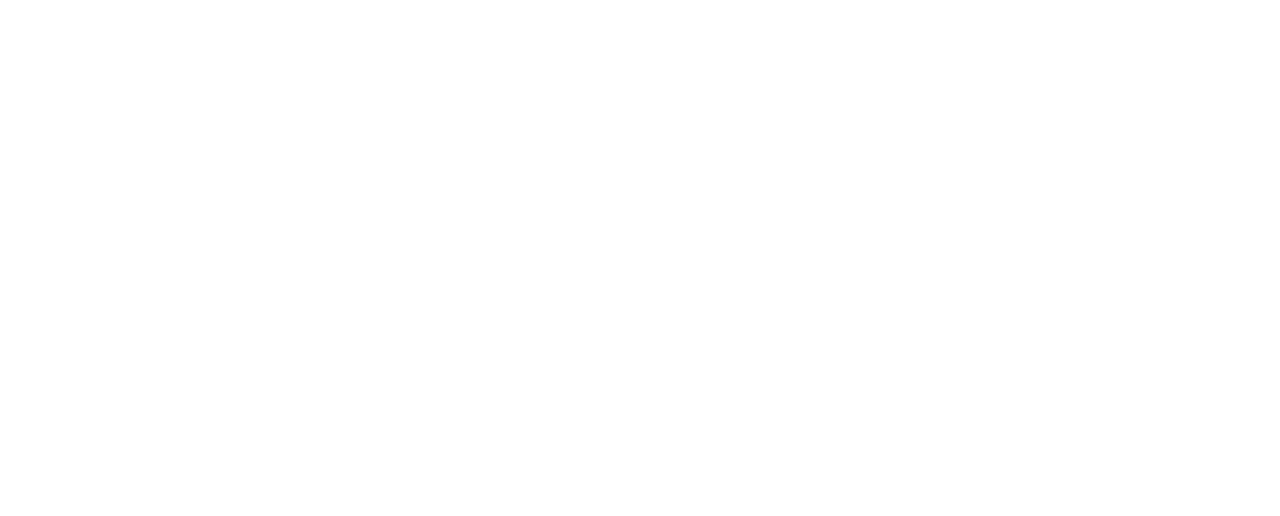
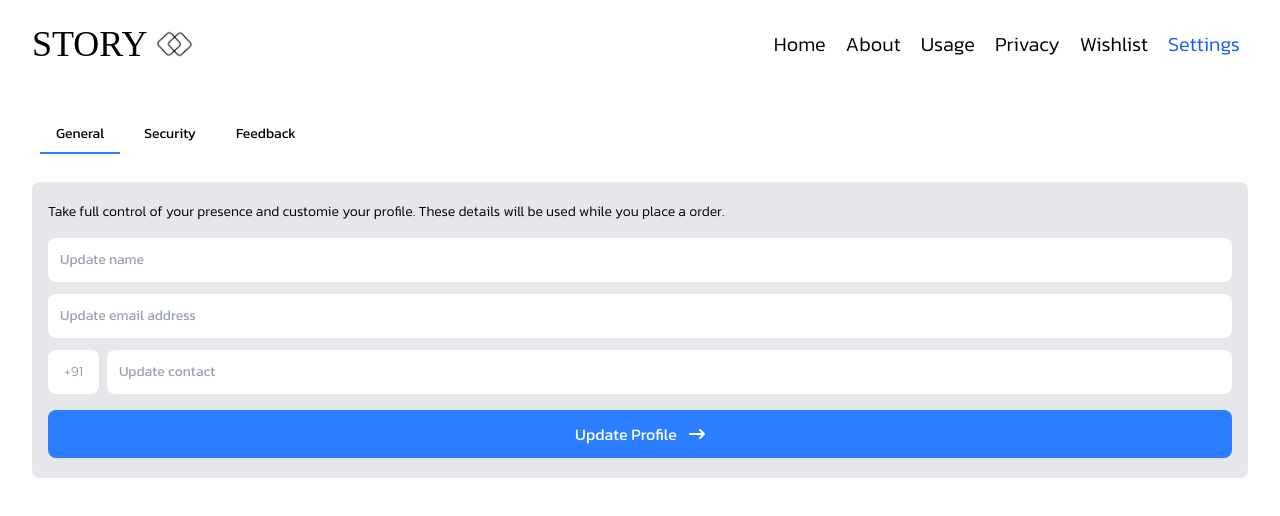
Before and after one commit to isudiptodas/STORY-Digital_Content_Marketplace, a Next.js app: page /customer/settings in a window 1280 px wide. Shown: the top 516 px of the page. Built offline with nearby package versions, Linux system fonts and the light colour scheme; a web font is replaced by a local one.

Commit message:
added customer settings page UI

```diff
--- a/src/app/customer/settings/page.tsx
+++ b/src/app/customer/settings/page.tsx
@@ -1,9 +1,66 @@
 'use client'
 
+import CustomerNavbar from "@/components/CustomerNavbar"
+import { usePathname } from "next/navigation"
+import { useEffect, useState } from "react"
+import { FaArrowRightLong } from "react-icons/fa6";
+import { FaRegEye } from "react-icons/fa";
+import { FaEyeSlash } from "react-icons/fa";
+import { IoIosSend } from "react-icons/io";
+
 function page() {
+
+  const pathname = usePathname();
+  const [option, setOption] = useState('general');
+  const[visible, setVisible] = useState(false);
+
   return (
     <>
+      <div className={`w-full flex flex-col justify-start items-center relative overflow-hidden`}>
+        <CustomerNavbar pathname={pathname}/>
 
+        <div className={`w-full flex justify-start items-center gap-2 px-5 py-2 lg:px-10 mt-5`}>
+          <p onClick={() => setOption('general')} className={`w-auto px-4 py-2 border-b-2 ${option === 'general' ? "border-blue-500" : "border-white"} duration-200 ease-in-out font-Kanit text-sm cursor-pointer text-black`}>General</p>
+          <p onClick={() => setOption('security')} className={`w-auto px-4 py-2 border-b-2 ${option === 'security' ? "border-blue-500" : "border-white"} duration-200 ease-in-out font-Kanit text-sm cursor-pointer text-black`}>Security</p>
+          <p onClick={() => setOption('feedback')} className={`w-auto px-4 py-2 border-b-2 ${option === 'feedback' ? "border-blue-500" : "border-white"} duration-200 ease-in-out font-Kanit text-sm cursor-pointer text-black`}>Feedback</p>
+        </div>
+
+        <div className={`w-[95%] ${option === 'general' ? "block" : "hidden"} flex flex-col bg-gray-200 rounded-lg justify-start items-center px-4 py-5 mt-5`}>
+            <p className={`w-full font-light text-start font-Kanit text-[10px] sm:text-sm mb-4`}>Take full control of your presence and customie your profile. These details will be used while you place a order.</p>
+
+            <input type="text" className={`w-full py-3 px-3 outline-none font-Kanit text-sm bg-white text-black placeholder-gray-400 rounded-lg mb-3`} placeholder="Update name" />
+            <input type="email" className={`w-full py-3 px-3 outline-none font-Kanit text-sm bg-white text-black placeholder-gray-400 rounded-lg mb-3`} placeholder="Update email address" />
+            <div className={`w-full flex justify-between items-center gap-2 mb-4`}>
+                <p className={`w-auto px-4 py-3 rounded-lg bg-white text-gray-400 font-Kanit text-sm font-light`}>+91</p>
+                <input type="text" className={`w-full py-3 px-3 outline-none font-Kanit text-sm bg-white text-black placeholder-gray-400 rounded-lg`} placeholder="Update contact" />
+            </div>
+            <p className={`w-full py-3 text-center bg-blue-500 text-white font-Kanit flex justify-center items-center gap-3 hover:gap-6 rounded-lg cursor-pointer hover:bg-blue-600 duration-200 ease-in-out`}>Update Profile <FaArrowRightLong /></p>
+        </div>
+
+        <div className={`w-[95%] ${option === 'security' ? "block" : "hidden"} flex flex-col bg-gray-200 rounded-lg justify-start items-center px-4 py-5 mt-5`}>
+            <p className={`w-full font-light text-start font-Kanit text-[10px] sm:text-sm mb-4`}>Your security is out top most priority and to keep your account secure we prefer you to keep changing your password every 7 days. </p>
+
+            <div className={`w-full flex justify-center items-center mb-3 relative`}>
+                <p onClick={() => setVisible(!visible)} className={`w-auto absolute top-1/2 right-5 opacity-50 cursor-pointer -translate-y-1/2 text-sm`}>{visible ? <FaRegEye /> : <FaEyeSlash />}</p>
+                <input type={visible ? "text" : "password"} className={`w-full py-3 px-3 outline-none font-Kanit text-sm bg-white text-black placeholder-gray-400 rounded-lg`} placeholder="Enter new password" />
+            </div>
+            <div className={`w-full flex justify-center items-center mb-4 relative`}>
+                <p onClick={() => setVisible(!visible)} className={`w-auto absolute top-1/2 right-5 opacity-50 cursor-pointer -translate-y-1/2 text-sm`}>{visible ? <FaRegEye /> : <FaEyeSlash />}</p>
+                <input type={visible ? "text" : "password"} className={`w-full py-3 px-3 outline-none font-Kanit text-sm bg-white text-black placeholder-gray-400 rounded-lg`} placeholder="Confirm new password" />
+            </div>
+            <p className={`w-full py-3 text-center bg-blue-500 text-white font-Kanit flex justify-center items-center gap-3 hover:gap-6 rounded-lg cursor-pointer hover:bg-blue-600 duration-200 ease-in-out`}>Change Password<FaArrowRightLong /></p>
+        </div>
+
+        <div className={`w-[95%] ${option === 'feedback' ? "block" : "hidden"} flex flex-col bg-gray-200 rounded-lg justify-start items-center px-4 py-5 mt-5`}>
+            <p className={`w-full font-light text-start font-Kanit text-[10px] sm:text-sm`}>Your words matter the most, thus we want to hear it out from you that what we can do to improve our services.</p>
+            <p className={`w-full font-light text-start font-Kanit text-[10px] sm:text-sm mb-4`}>Please share any message with us and tell us what's on your mind. We would really appreciate that.</p>
+
+            <input type="text" className="w-full py-3 px-3 rounded-lg outline-none bg-white mb-3" placeholder="Message title"/>
+            <textarea className="w-full py-3 h-36 px-3 rounded-lg outline-none bg-white mb-4" placeholder="Enter your message"/>
+            <p className={`w-full py-3 text-center bg-blue-500 text-white font-Kanit flex justify-center items-center gap-3 hover:gap-6 rounded-lg cursor-pointer hover:bg-blue-600 duration-200 ease-in-out`}>Send Feedback<IoIosSend  /></p>
+        </div>
+
+      </div>
     </>
   )
 }
```
